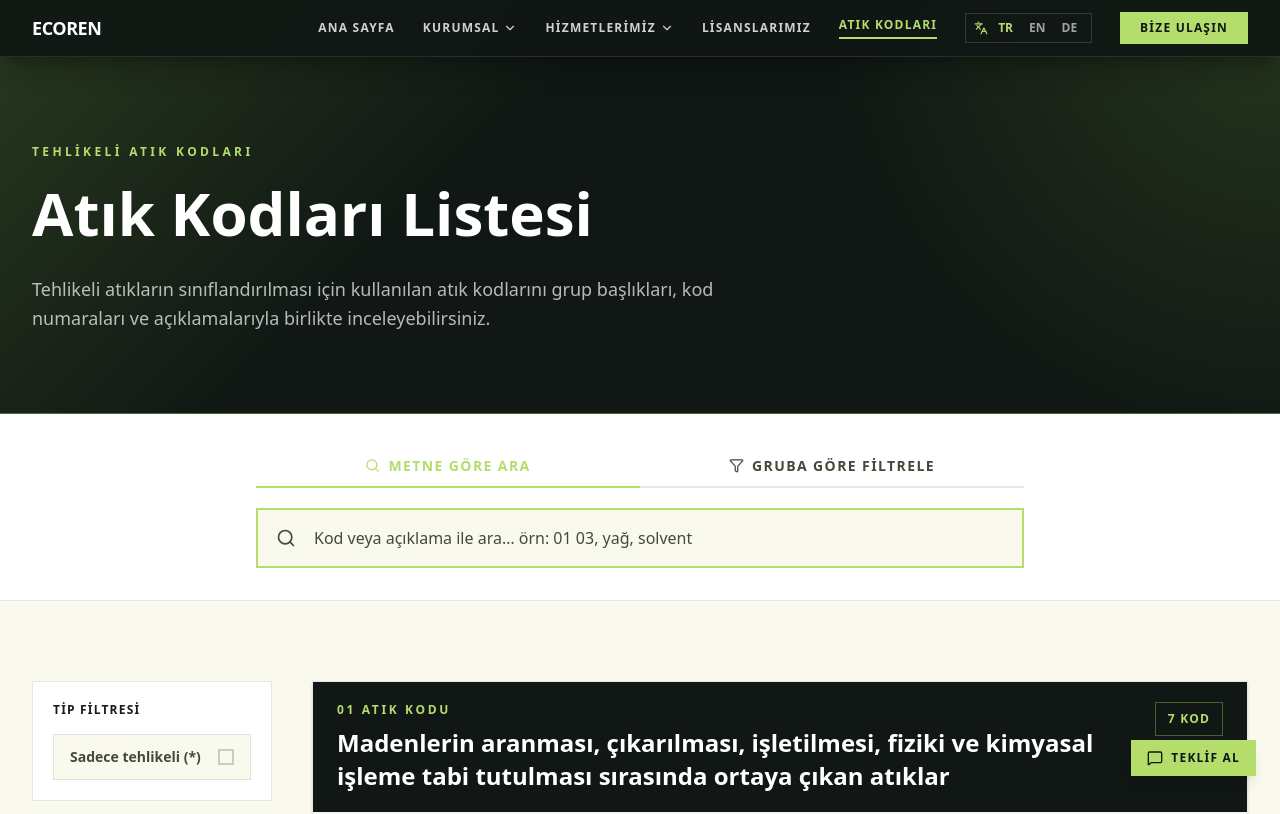
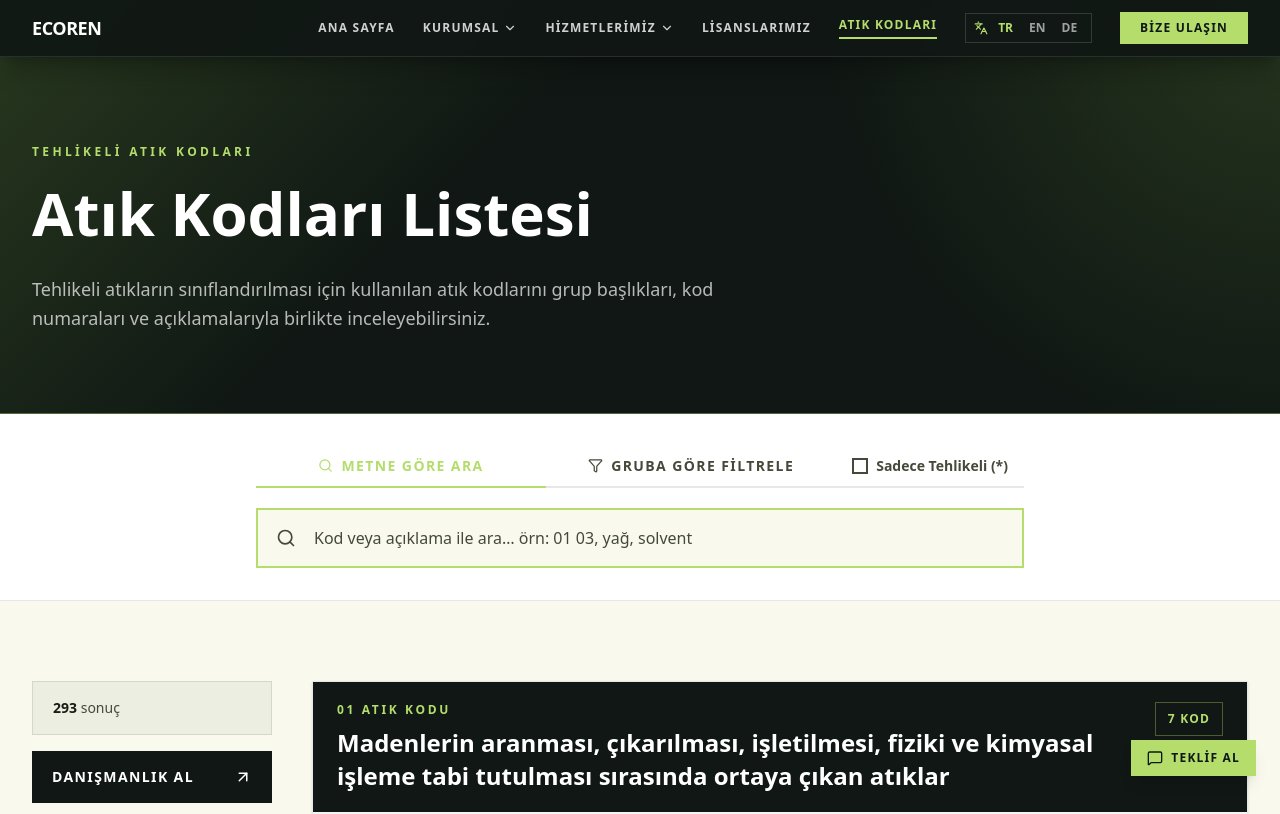
Before and after one commit to cwebs-engin-gundogan/ecoren, a Next.js app: page /atik-kodlari in a window 1280 px wide. Shown: the top 814 px of the page. Built offline with nearby package versions, Linux system fonts and the light colour scheme.

Commit message:
refactor(atik-kodlari): move hazardous toggle into search band tab row
- 'Sadece Tehlikeli (*)' button moved from sidebar to the right of the mode tabs
- Same border-b-2 active style as the other tabs for visual consistency
- Sidebar Tip Filtresi section removed

```diff
--- a/app/atik-kodlari/WasteCodesClient.tsx
+++ b/app/atik-kodlari/WasteCodesClient.tsx
@@ -49,8 +49,8 @@ export default function WasteCodesClient() {
       <div className="bg-white border-b border-dark/10 py-6 sm:py-8">
         <div className="max-w-[1280px] mx-auto px-4 sm:px-6 lg:px-8">
 
-          {/* Mode tabs */}
-          <div className="flex max-w-3xl mx-auto mb-5">
+          {/* Mode tabs + hazardous toggle */}
+          <div className="flex flex-wrap items-stretch max-w-3xl mx-auto mb-5 gap-y-2">
             <button
               onClick={() => switchMode('text')}
               className={`flex-1 flex items-center justify-center gap-2 py-2.5 font-heading text-sm font-bold uppercase tracking-widest border-b-2 transition-colors
@@ -66,6 +66,16 @@ export default function WasteCodesClient() {
             >
               <Filter size={15} />
               Gruba Göre Filtrele
+            </button>
+            <button
+              onClick={() => setHazardousOnly(!hazardousOnly)}
+              className={`flex items-center gap-2 px-4 py-2.5 font-heading text-sm font-bold border-b-2 transition-colors whitespace-nowrap
+                ${hazardousOnly ? 'border-primary text-primary' : 'border-dark/10 text-text-muted hover:text-text-main'}`}
+            >
+              <span className={`w-4 h-4 border-2 flex items-center justify-center shrink-0 transition-colors ${hazardousOnly ? 'border-primary bg-primary' : 'border-current'}`}>
+                {hazardousOnly && <X size={9} className="text-dark" />}
+              </span>
+              Sadece Tehlikeli (*)
             </button>
           </div>
 
@@ -143,21 +153,6 @@ export default function WasteCodesClient() {
 
             {/* Sidebar */}
             <aside className="lg:sticky lg:top-24 space-y-4">
-              {/* Hazardous toggle */}
-              <div className="bg-white border border-dark/10 p-5">
-                <h2 className="font-heading text-xs font-bold text-text-main uppercase tracking-widest mb-4">Tip Filtresi</h2>
-                <button
-                  onClick={() => setHazardousOnly(!hazardousOnly)}
-                  className={`w-full flex items-center justify-between border px-4 py-3 font-heading text-sm font-semibold transition-colors
-                    ${hazardousOnly ? 'bg-primary/10 border-primary text-primary' : 'bg-light border-dark/10 text-text-muted hover:border-primary hover:text-primary'}`}
-                >
-                  <span>Sadece tehlikeli (*)</span>
-                  <span className={`w-4 h-4 border-2 flex items-center justify-center shrink-0 transition-colors ${hazardousOnly ? 'border-primary bg-primary' : 'border-dark/20'}`}>
-                    {hazardousOnly && <X size={10} className="text-dark" />}
-                  </span>
-                </button>
-              </div>
-
               {/* Result count + clear */}
               <div className="bg-dark/5 border border-dark/10 px-5 py-4 flex items-center justify-between">
                 <span className="font-body text-sm text-text-muted">
```
